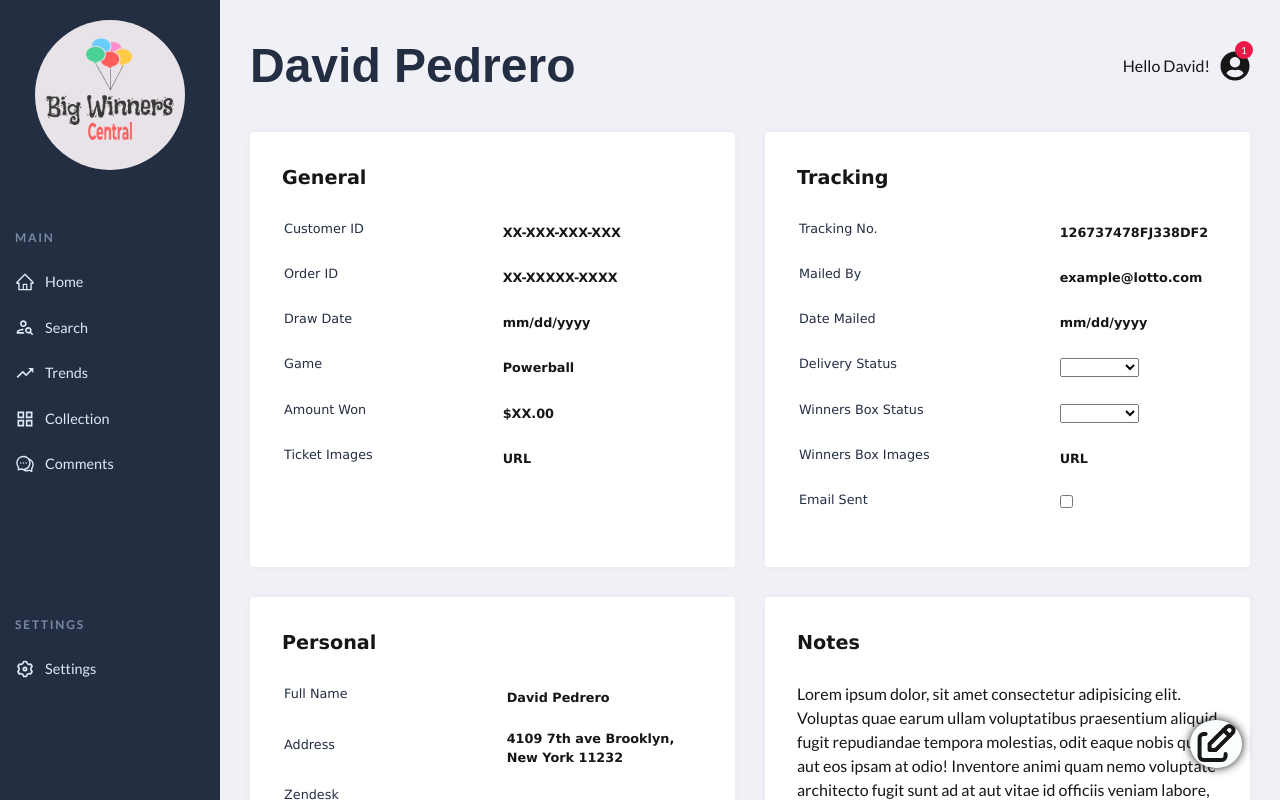
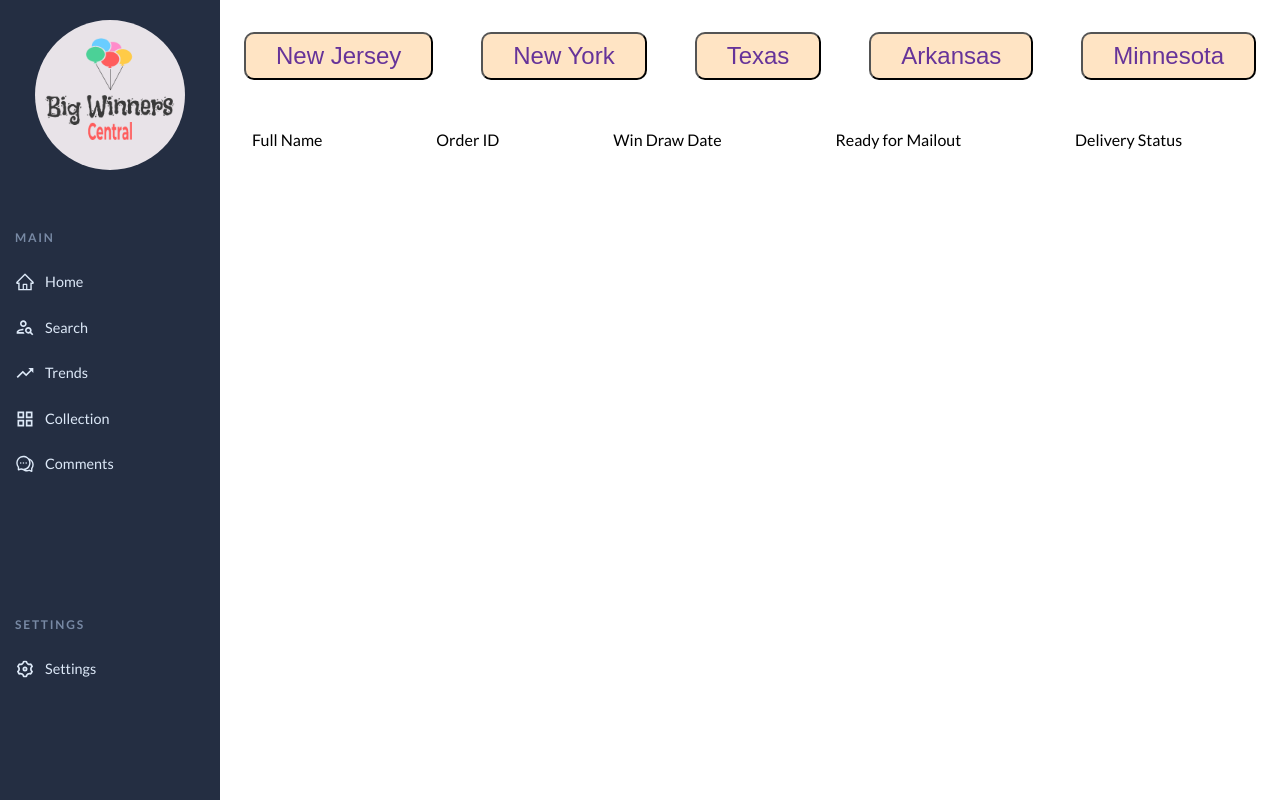
Before and after one commit to davidpedrero/Big-Winners-System, a React (Create React App) app in the folder frontend/: page / in a window 1280 px wide. Shown: the top 800 px of the page. Built offline with nearby package versions, Linux system fonts and the light colour scheme.

Commit message:
Building HomeScreen/Dashboard out

```diff
--- a/frontend/src/App.js
+++ b/frontend/src/App.js
@@ -9,9 +9,9 @@ function App() {
   return (
     <>
       {/* <LoginScreen />  */}
-      <ProfileScreen />
+      {/* <ProfileScreen /> */}
       {/* <SearchScreen /> */}
-      {/* <HomeScreen /> */}
+      <HomeScreen />
     </>
   );
 }
--- a/frontend/src/components/Dashboard.css
+++ b/frontend/src/components/Dashboard.css
@@ -26,12 +26,6 @@
     left: var(--page-header-width);
 }
 
-.dashboard-container > h1 {
-    font-size: 4rem;
-    margin: 1rem 0 0 1rem;
-    color: var(--page-header-bgColor);
-}
-
 .dashboard-container .dashboard-content {
     height: 30vh;
 }
@@ -45,7 +39,30 @@
     width: 15rem;
 }
 
+.state-tabs {
+    display: grid;
+    grid-template-columns: auto auto auto auto auto;
+    overflow: hidden;
+    height: 3rem;
+    margin-top: 2rem;
+}
+
+.tablinks {
+    color: rebeccapurple;
+    border-radius: 10px;
+    font-size: 1.5rem;
+    margin-left: 1.5rem;
+    margin-right: 1.5rem;
+    background-color:bisque;
+}
+
 .dashboard-grid {
     display: grid;
-    grid-template-columns: auto auto auto auto;
+    grid-template-columns: auto auto auto auto auto;
+    margin-left: 1rem;
 }
+
+.dashboard-grid > span {
+    margin-top: 3rem;
+    margin-left: 1rem;
+}
--- a/frontend/src/components/Dashboard.js
+++ b/frontend/src/components/Dashboard.js
@@ -5,13 +5,21 @@ import './Dashboard.css';
 export const Dashboard = () => {
     return (
         <div className='dashboard-container'>
-        <h1>Home</h1>
         <div className='dashboard-content'>
-        </div>
-        <div className='dashboard-grid'>
-            <input className='search-box' type="text" placeholder='Full Name' />
-            <input className='search-box' type="text" placeholder='Order ID'/>
-            <input className='search-box' type="text" placeholder='Customer ID' />
+            <div className='state-tabs'>
+                <button class="tablinks" onclick="">New Jersey</button>
+                <button class="tablinks" onclick="">New York</button>
+                <button class="tablinks" onclick="">Texas</button>
+                <button class="tablinks" onclick="">Arkansas</button>
+                <button class="tablinks" onclick="">Minnesota</button>
+            </div>
+            <div className='dashboard-grid'>
+                <span>Full Name</span>
+                <span>Order ID</span>
+                <span>Win Draw Date</span>
+                <span>Ready for Mailout</span>
+                <span>Delivery Status</span>
+            </div>
         </div>
     </div>
     )
```
